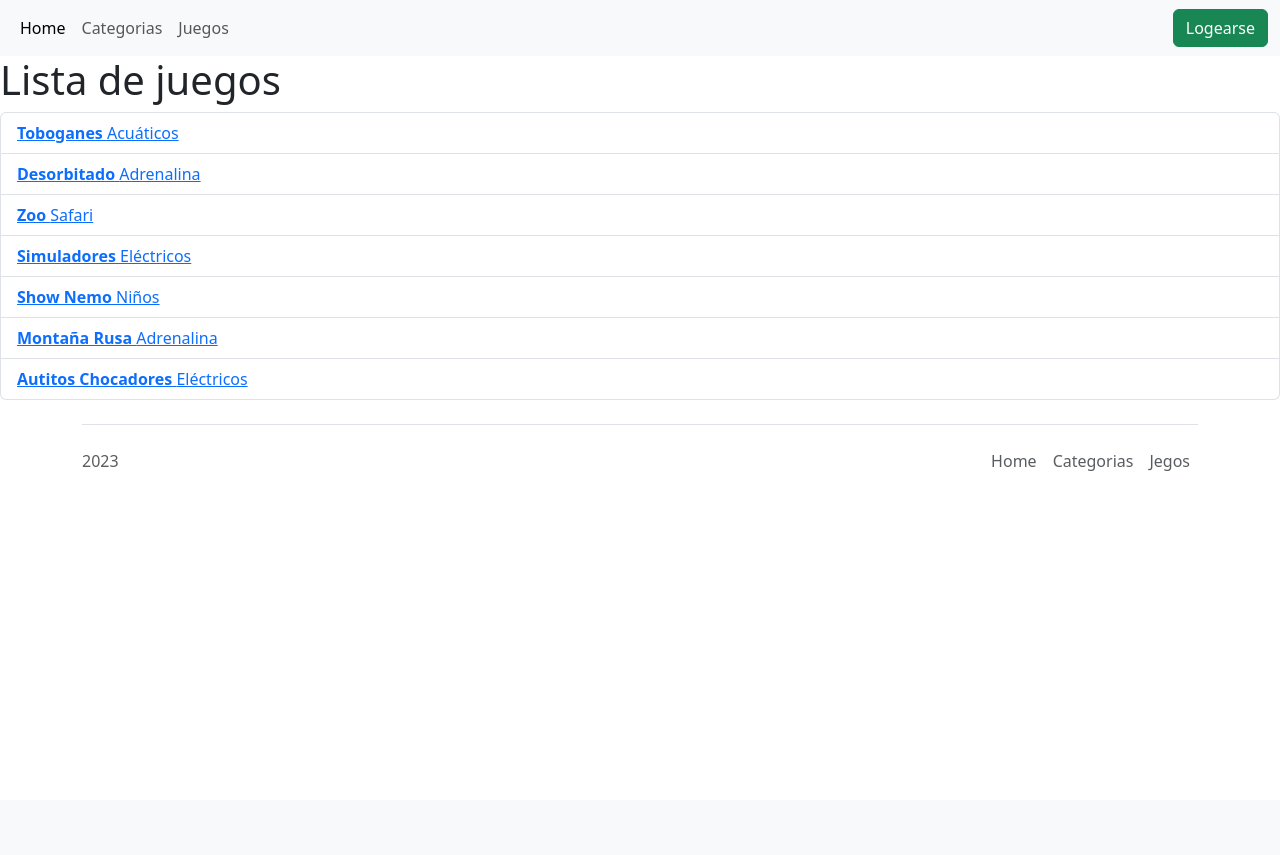
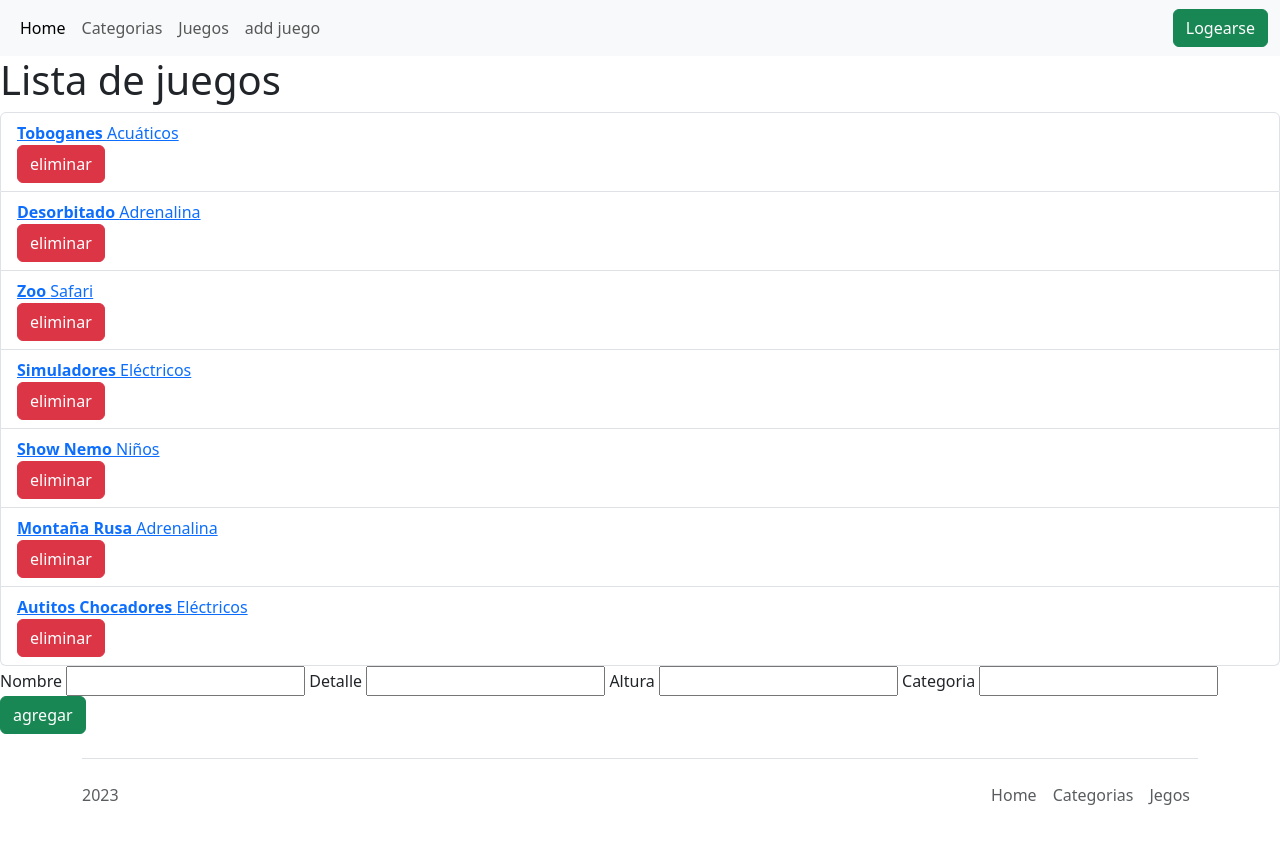
Before and after one commit to lu-ramos/TP.WEB2, a PHP site: page / in a window 1280 px wide. Before the commit the page ends 471 px from the top, so only its background shows below. Run offline with PHP 8.4, Linux system fonts and the light colour scheme; data comes from the database, SQL or seed files in the repository.

Commit message:
se modifico

```diff
--- a/app/controllers/admin.controller.php
+++ b/app/controllers/admin.controller.php
@@ -1,16 +1,42 @@
 <?php
 require_once './app/views/admin.view.php';
 require_once './helpers/auth.helper.php';
+require_once './app/models/game.model.php';
 
 class AdminController {
     private $view;
+    private $model;
 
     public function __construct() {
         AuthHelper::verify();
+        $this->model = new GameModel();
         $this->view = new AdminView();
     }
 
-    public function ShowAddItemForm() {
-        $this->view->ShowAddItemForm();
+    public function addGame() {
+
+        $name = $_POST['nombre_juego']; //obtengo los juegos
+        $detalle = $_POST['detalle_juego'];
+        $alturaMinima = $_POST['altura_juego'];
+        $id_categoria = $_POST['id_categoria'];
+
+        if (empty($name) || empty($detalle) || empty($alturaMinima) || empty($id_categoria)) {
+            // $this->view->showError("Debe completar todos los campos");
+            return;
+        }
+
+        $id = $this->model->insertGame($name, $detalle, $alturaMinima, $id_categoria);
+        if ($id) {
+            header('Location: ' . BASE_URL);
+        } else {
+            // $this->view->showError("Error al insertar el juego");
+        }
+    }
+
+    public function removeGame($id) {
+
+        $id = $this->model->deleteGame($id);
+        header('Location: ' . BASE_URL);
+
     }
 }
--- a/app/controllers/game.controller.php
+++ b/app/controllers/game.controller.php
@@ -32,27 +32,7 @@ class GameController{
     }
 
 
-    public function addGame() {
 
-        $name = $_POST['nombre_juego']; //obtengo los juegos
-        $detalle = $_POST['detalle_juego'];
-        $alturaMinima = $_POST['altura_juego'];
-        $id_categoria = $_POST['id_categoria'];
-
-        if (empty($name) || empty($detalle) || empty($alturaMinima) || empty($id_categoria)) {
-            // $this->view->showError("Debe completar todos los campos");
-            return;
-        }
-
-        $id = $this->model->insertGame($name, $detalle, $alturaMinima, $id_categoria);
-        if ($id) {
-            header('Location: ' . BASE_URL);
-        } else {
-            // $this->view->showError("Error al insertar el juego");
-        }
-
-
-    }
 
     public function removeGame($id) {
         $this->model->deleteGame($id);
--- a/app/models/game.model.php
+++ b/app/models/game.model.php
@@ -33,19 +33,19 @@ class GameModel
     }
 
     public function insertGame($name, $detalle, $alturaMinima, $id_categoria){
-        $query = $this->db->prepare('INSERT INTO juegos VALUES = (?,?,?,?)');
+        $query = $this->db->prepare('INSERT INTO juegos (nombre_juego, detalle_juego, altura_minima, id_categoria) VALUES(?,?,?,?)');
         $query->execute([$name, $detalle, $alturaMinima, $id_categoria]);
 
         return $this->db->lastInsertId();
     }
 
     public function deleteGame($id){
-        $query = $this->db->prepare('DELETE FROM juegos WHERE id = ?');
+        $query = $this->db->prepare('DELETE FROM juegos WHERE id_juego = ?');
         $query->execute([$id]);
     }
 
     public function updateGame ($id) {
-        $query = $this->db->prepare('UPDATE juegos SET `nombre_juego`= ?, WHERE id = ?');
+        $query = $this->db->prepare('UPDATE juegos SET `nombre_juego`= ?, WHERE id_juego = ?');
         $query->execute([$id]);
     }
 
--- a/router.php
+++ b/router.php
@@ -62,10 +62,10 @@ switch ($params[0]) {
     break;
     case 'agregarJuego':
         $controller = new AdminController();
-        $controller->ShowAddItemForm();
+        $controller->addGame();
     break;
     case 'eliminarJuego':
-        $controller = new GameController();
+        $controller = new AdminController();
         $controller->removeGame($params[1]);
     break;
     case 'modificarJuego':
--- a/templates/abm.phtml
+++ b/templates/abm.phtml
@@ -1,5 +1,4 @@
-<?php require './templates/header.phtml' ?>
-<?php require './templates/nav.phtml' ?>
+
 
 <form action="agregarJuego" method="POST">
     <label for="nombre_juego"> Nombre   </label>
@@ -16,4 +15,3 @@
 
     <button class="btn btn-success" type="submit"> agregar</button>
 </form>
-<?php require './templates/footer.phtml' ?>
--- a/templates/gamesList.phtml
+++ b/templates/gamesList.phtml
@@ -15,10 +15,12 @@
                         </div>
                     </a>
                 </div>
-
+              <a href="eliminarJuego/<?=$game->id_juego ?>" type="button" class="btn btn-danger"> eliminar</a>
             </li>
         <?php endforeach ?>
     </ul>
 </div>
 
+
+<?php require './templates/abm.phtml' ?>
 <?php require './templates/footer.phtml' ?>
--- a/templates/nav.phtml
+++ b/templates/nav.phtml
@@ -11,6 +11,9 @@
                         </li>
                         <li class="nav-item">
                             <a class="nav-link" href="listarJuegos">Juegos</a>
+                        </li>
+                        <li class="nav-item">
+                            <a class="nav-link" href="agregarJuego">add juego</a>
                         </li>
                     </ul>
                 </div>
```
